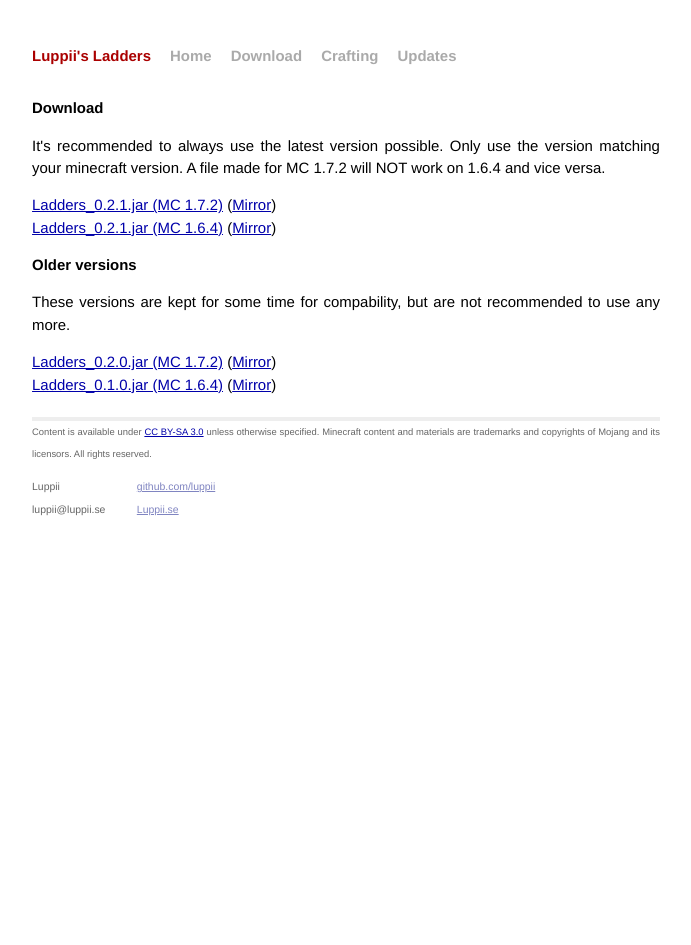
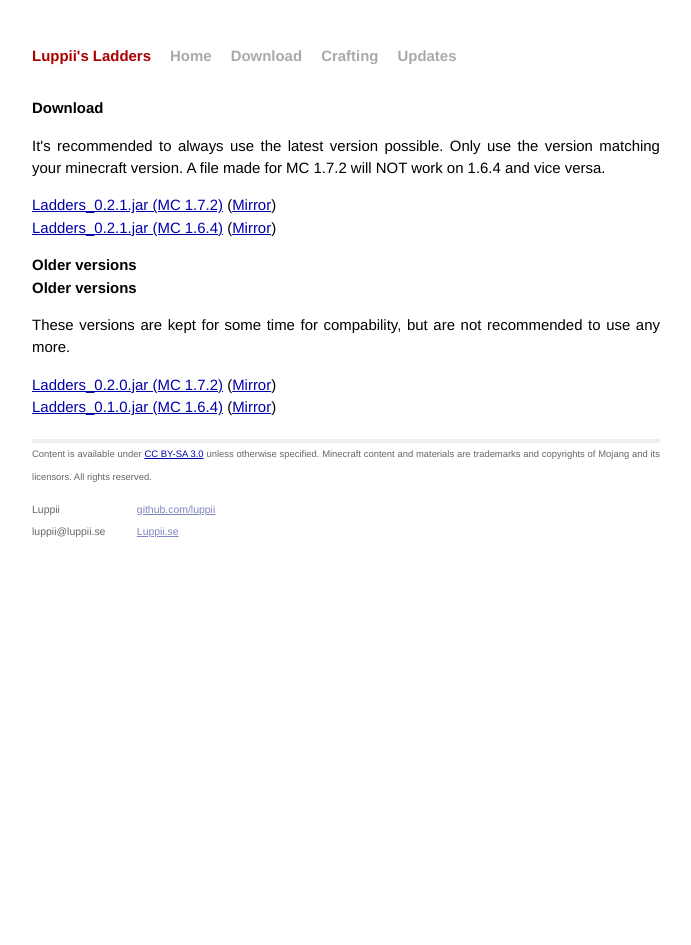
Before and after one commit to Skywebz/LLadders, a Jekyll site: the page built from download/index.html, in a window 1280 px wide. Shown: the whole page, without its empty margins (294-985 px from the left). Built offline with Jekyll 4.4.1, drawn with Linux system fonts in a browser that asks for light colours; nearby versions of some CDN libraries; Markdown is read by kramdown in place of the engine named in the settings.

Commit message:
Update index.html

```diff
--- a/download/index.html
+++ b/download/index.html
@@ -19,7 +19,8 @@ old-releases:
 {% endfor %}
   </p>
   <p>
-    <h3>Older versions</h3>
+    <h4>Older versions</h4>
+    <h5>Older versions</h5>
     <p>These versions are kept for some time for compability, but are not recommended to use any more.</p>
 {% for jar in page.old-releases %}
     <a href="{{ jar[0] }}">{{ jar[1] }}</a>{% if jar[2] %} (<a href="{{ jar[2] }}">Mirror</a>){% endif %}<br />
```
